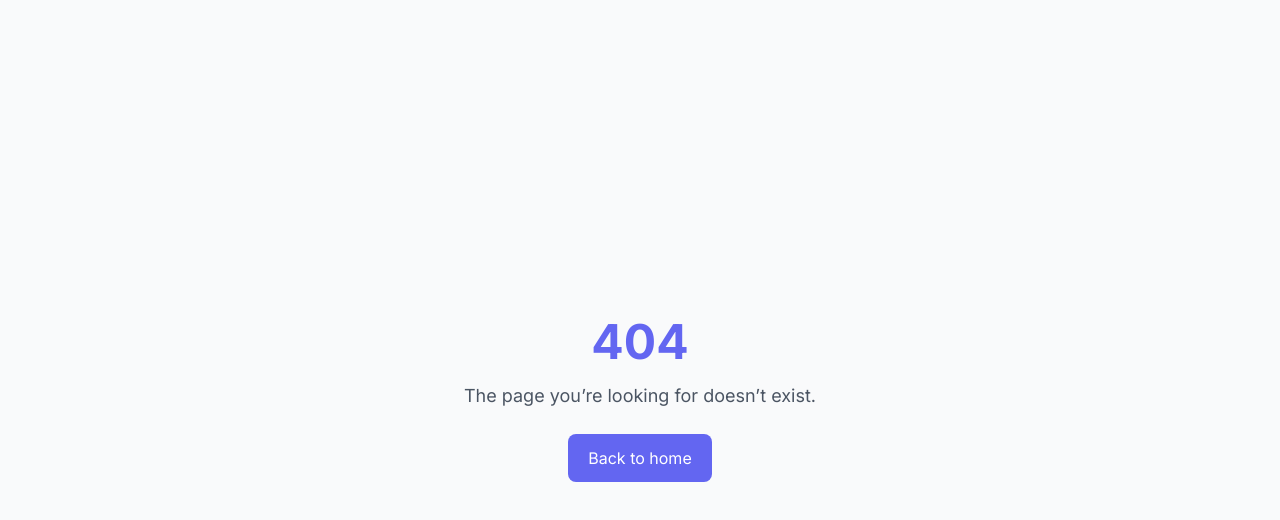
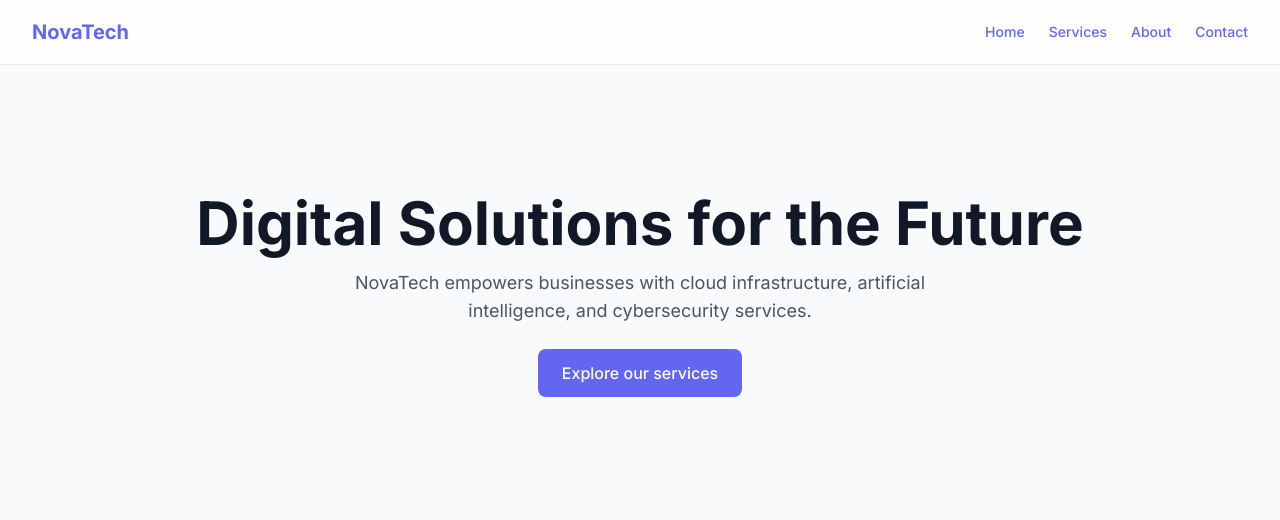
Before and after one commit to quim-romero/novatech-solutions, a React (Vite) app: page / in a window 1280 px wide. Before the commit this address had no page. Shown: the top 520 px of the page. Built offline with nearby package versions, Linux system fonts and the light colour scheme.

Commit message:
Add sticky Header with base navigation

```diff
--- a/src/App.jsx
+++ b/src/App.jsx
@@ -7,8 +7,8 @@ import {
 import { AnimatePresence } from "framer-motion";
 import { useEffect } from "react";
 import Home from "./pages/Home";
+import Header from "./components/Header";
 
-<Route path="/" element={<Home />} />
 import NotFound from "./pages/NotFound";
 
 function AppRoutes() {
@@ -21,6 +21,7 @@ function AppRoutes() {
   return (
     <AnimatePresence mode="wait">
       <Routes location={location} key={location.pathname}>
+        <Route path="/" element={<Home />} />
         <Route path="*" element={<NotFound />} />
       </Routes>
     </AnimatePresence>
@@ -30,6 +31,7 @@ function AppRoutes() {
 export default function App() {
   return (
     <Router>
+      <Header />
       <main className="min-h-screen">
         <AppRoutes />
       </main>
--- /dev/null
+++ b/src/components/Header.jsx
@@ -0,0 +1,48 @@
+import { Link, NavLink } from "react-router-dom";
+
+export default function Header() {
+  return (
+    <header className="sticky top-0 z-50 bg-white/80 backdrop-blur border-b border-gray-200">
+      <div className="max-w-7xl mx-auto px-4 sm:px-6 lg:px-8 h-16 flex items-center justify-between">
+        <Link to="/" className="text-xl font-bold text-brand">
+          NovaTech
+        </Link>
+
+        <nav className="hidden md:flex items-center gap-6 text-sm font-medium text-gray-700">
+          <NavLink
+            to="/"
+            className={({ isActive }) =>
+              isActive ? "text-brand" : "hover:text-gray-900 transition-colors"
+            }
+          >
+            Home
+          </NavLink>
+          <NavLink
+            to="/services"
+            className={({ isActive }) =>
+              isActive ? "text-brand" : "hover:text-gray-900 transition-colors"
+            }
+          >
+            Services
+          </NavLink>
+          <NavLink
+            to="/about"
+            className={({ isActive }) =>
+              isActive ? "text-brand" : "hover:text-gray-900 transition-colors"
+            }
+          >
+            About
+          </NavLink>
+          <NavLink
+            to="/contact"
+            className={({ isActive }) =>
+              isActive ? "text-brand" : "hover:text-gray-900 transition-colors"
+            }
+          >
+            Contact
+          </NavLink>
+        </nav>
+      </div>
+    </header>
+  );
+}
```
